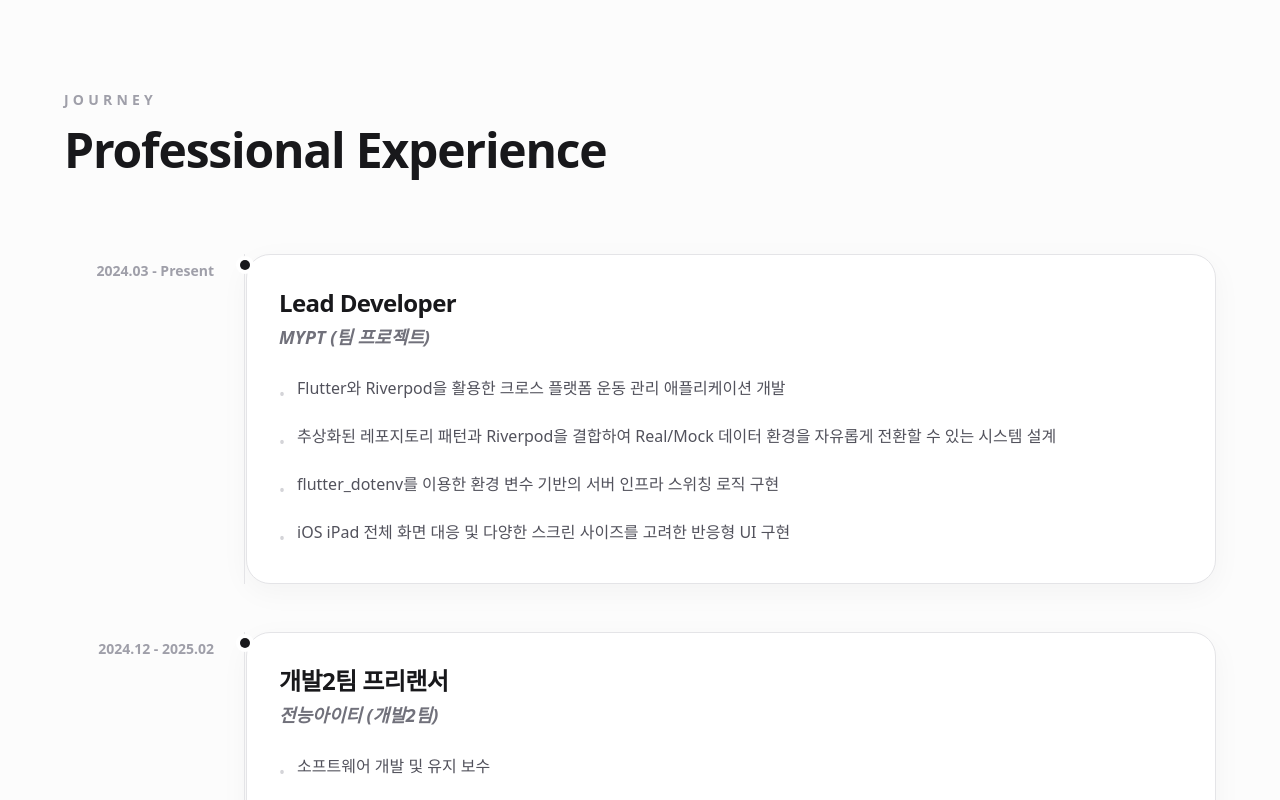
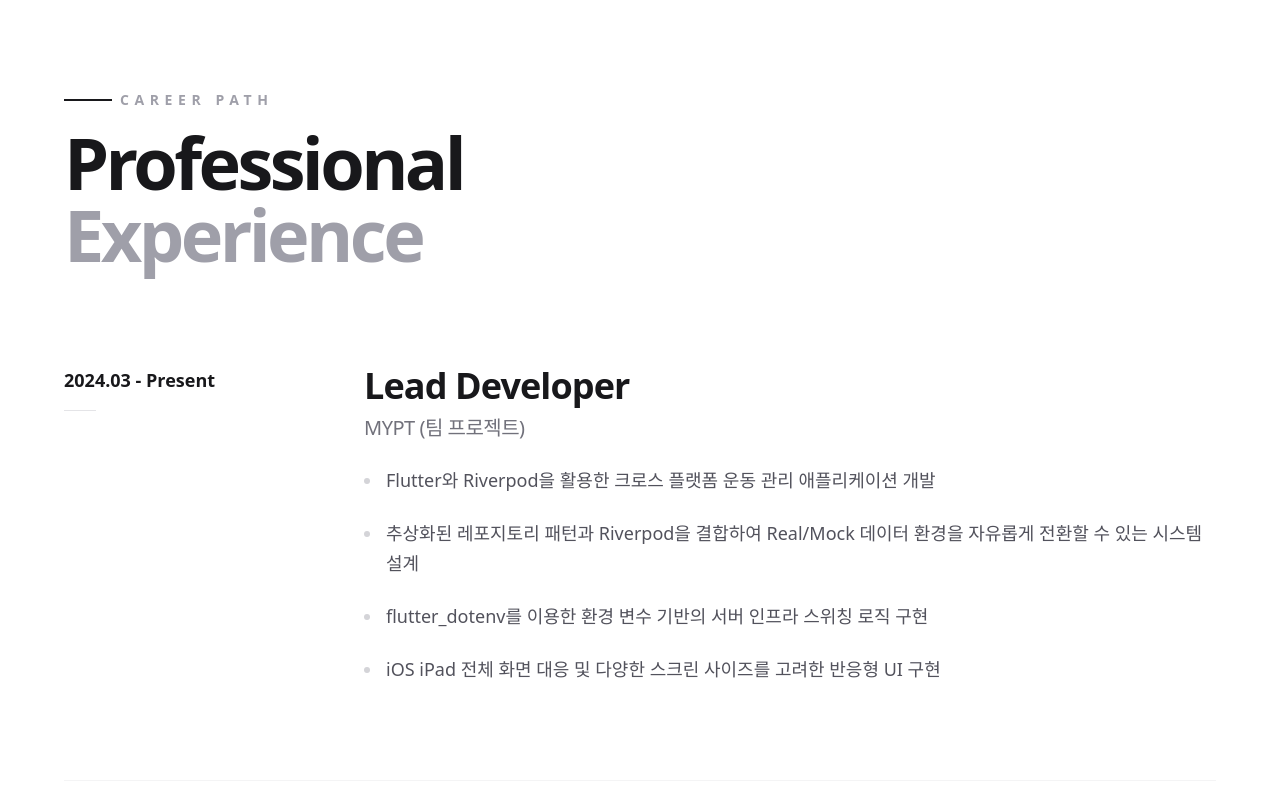
Before and after one commit to MostCitizen/MostCitizen.github.io, a Next.js app: page / in a window 1280 px wide. Shown: the part 1720-2520 px from the top of the page. Built offline with nearby package versions, Linux system fonts and the light colour scheme.

Commit message:
카드 제거

```diff
--- a/src/components/sections/experience.tsx
+++ b/src/components/sections/experience.tsx
@@ -6,61 +6,66 @@ import { motion } from "framer-motion";
 
 export function Experience() {
   return (
-    <section id="experience" className="py-32 px-6 bg-zinc-50/50 dark:bg-zinc-900/20">
+    <section id="experience" className="py-32 px-6">
       <div className="max-w-6xl mx-auto">
-        <div className="mb-20">
-          <h2 className="text-sm font-bold text-zinc-400 uppercase tracking-[0.3em] mb-4 text-center md:text-left">Journey</h2>
-          <h3 className="text-4xl md:text-5xl font-bold tracking-tight text-center md:text-left">Professional Experience</h3>
+        <div className="mb-24">
+          <motion.div
+            initial={{ opacity: 0, x: -20 }}
+            whileInView={{ opacity: 1, x: 0 }}
+            viewport={{ once: true }}
+            className="flex items-center gap-2 mb-4"
+          >
+            <span className="w-12 h-[2px] bg-zinc-900 dark:bg-white" />
+            <span className="text-sm font-black uppercase tracking-[0.4em] text-zinc-400">Career Path</span>
+          </motion.div>
+          <h3 className="text-5xl md:text-7xl font-bold tracking-tighter">Professional <br /> <span className="text-zinc-400">Experience</span></h3>
         </div>
 
-        <div className="space-y-12">
+        <div className="space-y-20">
           {portfolioData.experiences.map((exp, index) => (
             <motion.div
               key={index}
-              initial={{ opacity: 0, x: -20 }}
-              whileInView={{ opacity: 1, x: 0 }}
+              initial={{ opacity: 0, y: 20 }}
+              whileInView={{ opacity: 1, y: 0 }}
               viewport={{ once: true }}
-              transition={{ duration: 0.5, delay: index * 0.1 }}
-              className="relative pl-12 md:pl-0"
+              transition={{ duration: 0.6, delay: index * 0.1 }}
+              className="relative grid grid-cols-1 md:grid-cols-12 gap-6 md:gap-12"
             >
-              {/* 타임라인 선 */}
-              <div className="hidden md:block absolute left-[180px] top-0 bottom-0 w-[1px] bg-zinc-200 dark:bg-zinc-800" />
-
-              <div className="flex flex-col md:flex-row md:items-start gap-8">
-                {/* 기간 (데스크탑) */}
-                <div className="hidden md:block w-[150px] pt-1 text-right">
-                  <span className="text-sm font-bold text-zinc-400 tabular-nums">
+              {/* 왼쪽: 기간 정보 */}
+              <div className="md:col-span-3">
+                <div className="sticky top-32">
+                  <span className="text-lg font-bold tabular-nums text-zinc-900 dark:text-zinc-100">
                     {exp.period}
                   </span>
+                  <div className="h-[1px] w-8 bg-zinc-200 dark:bg-zinc-800 mt-4" />
+                </div>
               </div>
 
-                {/* 중앙 점 */}
-                <div className="absolute left-0 md:left-[176px] top-1.5 h-2.5 w-2.5 rounded-full bg-zinc-900 dark:bg-zinc-100 ring-4 ring-white dark:ring-zinc-950 z-10" />
-
-                {/* 내용 카드 */}
-                <div className="flex-1 glass-card rounded-3xl p-8 hover:shadow-2xl hover:shadow-zinc-200/50 dark:hover:shadow-none transition-all">
-                  <div className="flex flex-col md:flex-row md:items-center justify-between gap-2 mb-6">
+              {/* 오른쪽: 직무 및 성과 상세 */}
+              <div className="md:col-span-9 space-y-6">
                 <div>
-                      <h3 className="text-2xl font-bold tracking-tight mb-1">{exp.role}</h3>
-                      <h4 className="text-lg font-semibold text-zinc-500 dark:text-zinc-400 italic">
+                  <h3 className="text-3xl md:text-4xl font-bold tracking-tight mb-2 text-zinc-900 dark:text-zinc-100">
+                    {exp.role}
+                  </h3>
+                  <h4 className="text-xl font-medium text-zinc-500 dark:text-zinc-400 tracking-tight">
                     {exp.company}
                   </h4>
                 </div>
-                    <div className="md:hidden text-sm font-bold text-zinc-400 bg-zinc-100 dark:bg-zinc-800 px-3 py-1 rounded-full w-fit">
-                      {exp.period}
-                    </div>
-                  </div>
 
-                  <ul className="space-y-4">
+                <ul className="space-y-6">
                   {exp.description.map((item, i) => (
-                      <li key={i} className="flex gap-3 text-zinc-600 dark:text-zinc-400 leading-relaxed">
-                        <span className="text-zinc-300 dark:text-zinc-700 mt-1.5">•</span>
-                        <span>{item}</span>
+                    <li key={i} className="group flex gap-4 text-zinc-600 dark:text-zinc-400 text-lg font-light leading-relaxed">
+                      <span className="flex-none w-1.5 h-1.5 rounded-full bg-zinc-300 dark:bg-zinc-700 mt-3 group-hover:bg-zinc-900 dark:group-hover:bg-white transition-colors" />
+                      <span className="flex-1">{item}</span>
                     </li>
                   ))}
                 </ul>
               </div>
-              </div>
+
+              {/* 하단 구분선 (마지막 항목 제외) */}
+              {index !== portfolioData.experiences.length - 1 && (
+                <div className="col-span-full border-b border-zinc-100 dark:border-zinc-900 pt-12" />
+              )}
             </motion.div>
           ))}
         </div>
```
Lines whose indentation alone changed are shown as unchanged.
